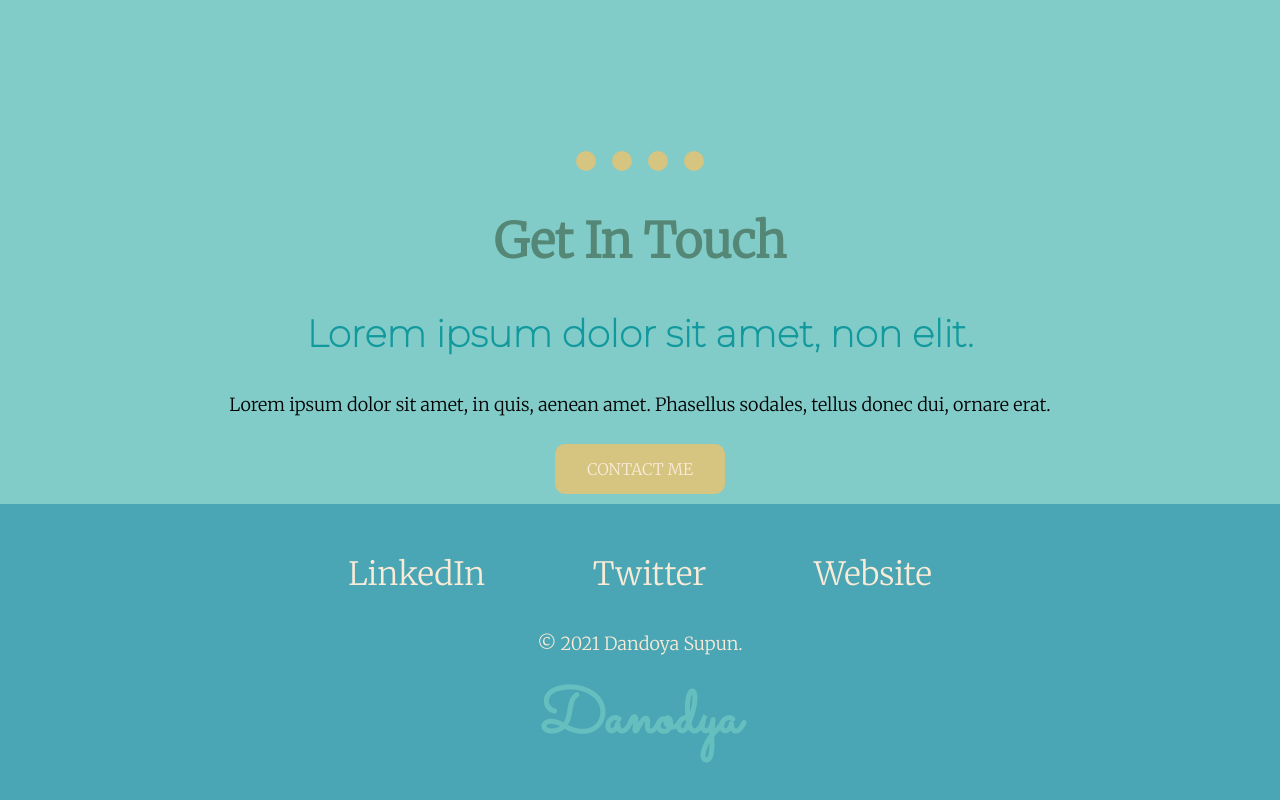
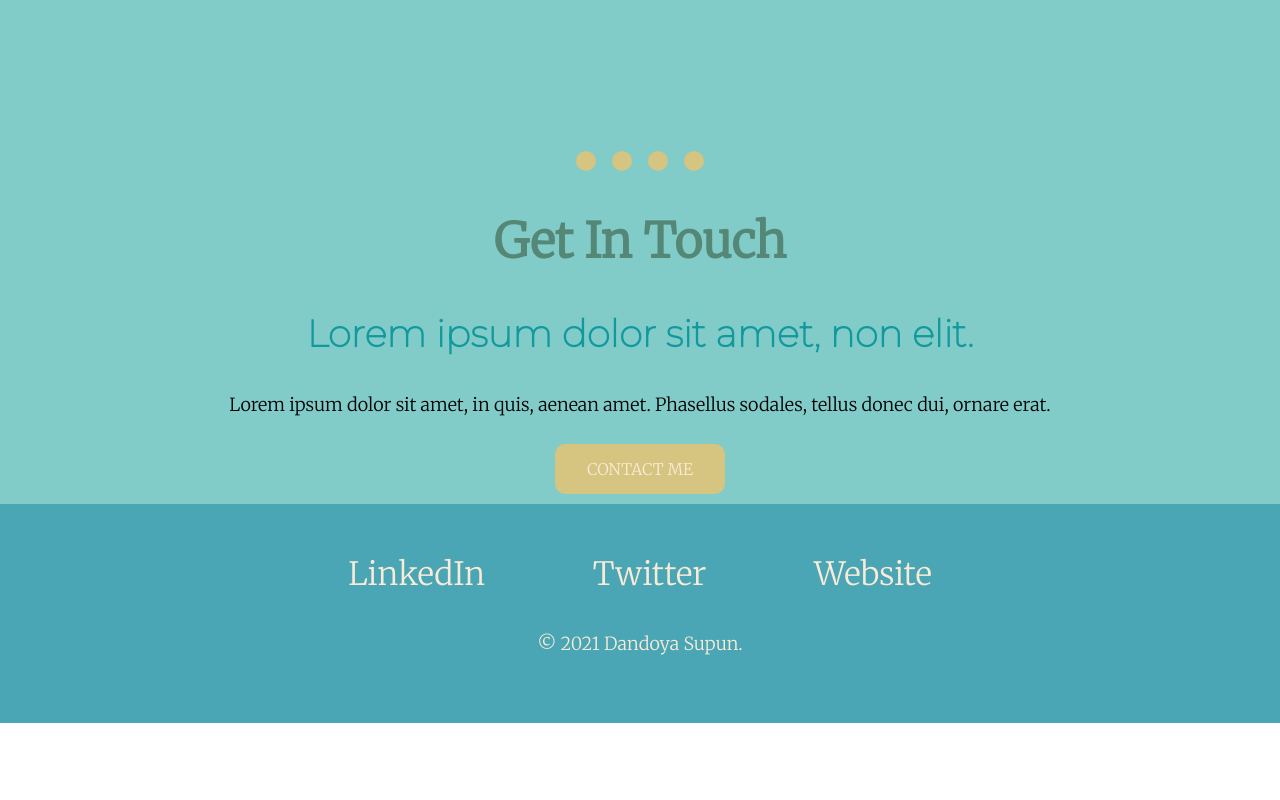
Before and after one commit to DaNoDya99/MyWeb, a plain HTML site: page index.html in a window 1280 px wide. Shown: the part 2110-2910 px from the top of the page. After the commit the page ends 2833 px from the top, so only its background shows below. Drawn offline with Linux system fonts and the light colour scheme.

Commit message:
name delete

```diff
--- a/index.html
+++ b/index.html
@@ -52,7 +52,6 @@
         <a class="footer-link" href="https://twitter.com/">Twitter</a>
         <a class="footer-link" href="https://www.appbrewery.co/">Website</a>
         <p class="cpyright">© 2021 Dandoya Supun.</p>
-        <h1>Danodya</h1>
     </div>
 </body>
 </html>
```
